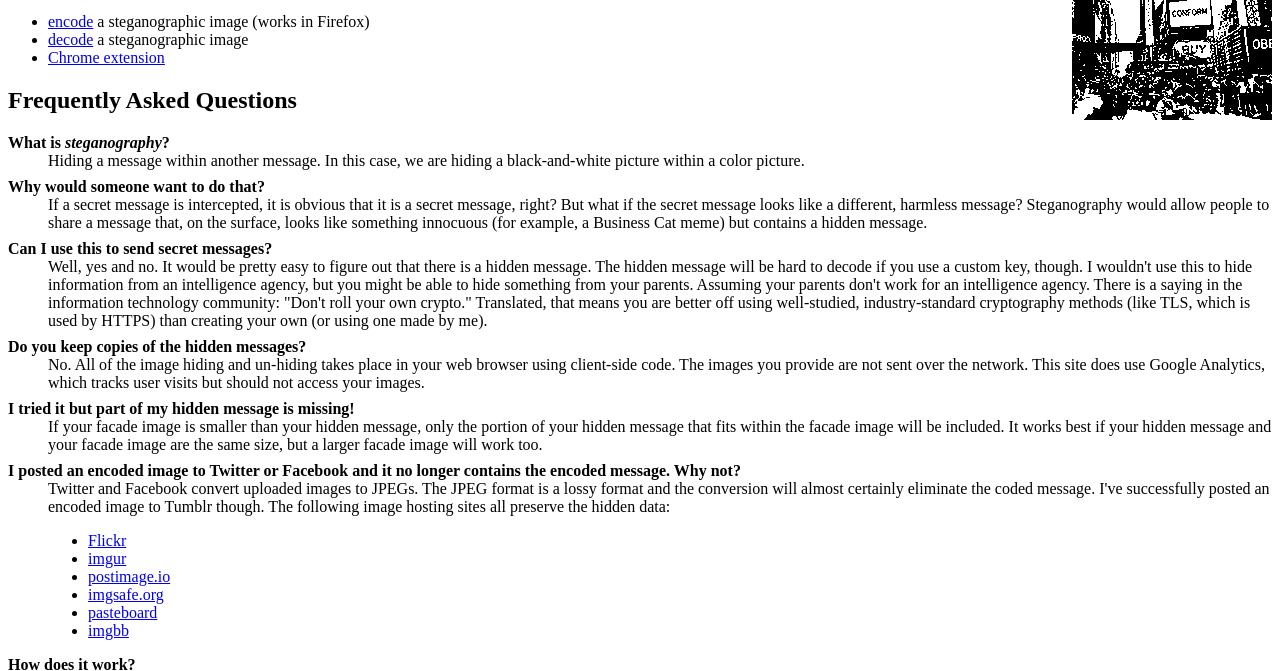
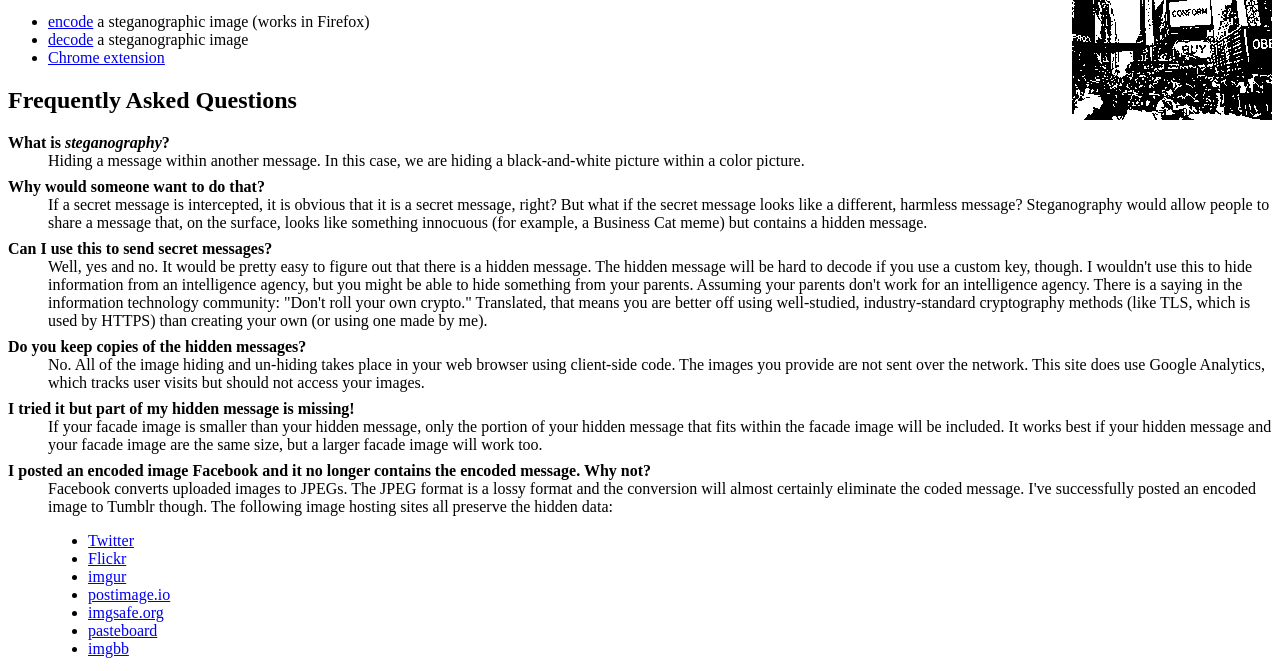
Before and after one commit to cherdt/simple-steganography, a website: page index.html in a window 1280 px wide. Shown: the part 101-772 px from the top of the page. Drawn offline with Linux system fonts and the light colour scheme.

Commit message:
Manipulate alpha channel to preserve data on twitter (Fix #17)

```diff
--- a/index.html
+++ b/index.html
@@ -37,9 +37,10 @@
 <dd>No. All of the image hiding and un-hiding takes place in your web browser using client-side code. The images you provide are not sent over the network. This site does use Google Analytics, which tracks user visits but should not access your images.</dd>
 <dt>I tried it but part of my hidden message is missing!</dt>
 <dd>If your facade image is smaller than your hidden message, only the portion of your hidden message that fits within the facade image will be included. It works best if your hidden message and your facade image are the same size, but a larger facade image will work too.</dd>
-<dt>I posted an encoded image to Twitter or Facebook and it no longer contains the encoded message. Why not?</dt>
-<dd>Twitter and Facebook convert uploaded images to JPEGs. The JPEG format is a lossy format and the conversion will almost certainly eliminate the coded message. I've successfully posted an encoded image to Tumblr though. The following image hosting sites all preserve the hidden data:
+<dt>I posted an encoded image Facebook and it no longer contains the encoded message. Why not?</dt>
+<dd>Facebook converts uploaded images to JPEGs. The JPEG format is a lossy format and the conversion will almost certainly eliminate the coded message. I've successfully posted an encoded image to Tumblr though. The following image hosting sites all preserve the hidden data:
   <ul>
+    <li><a href="https://twitter.com">Twitter</a></li>
     <li><a href="https://www.flickr.com">Flickr</a></li>
     <li><a href="https://imgur.com">imgur</a></li>
     <li><a href="https://postimage.io">postimage.io</a></li>
--- a/js/encode.js
+++ b/js/encode.js
@@ -182,6 +182,8 @@ var THEYLIVE = {
                 imgData.data[i] = imgData.data[i] & 254; // zero LSB
             }
         }
+        // hack to preserve PNGs on some platforms by introducing partial transparency
+        imgData.data[imgData.data.length - 1] = 254;
         context.putImageData(imgData, 0, 0);
     },
 
```
